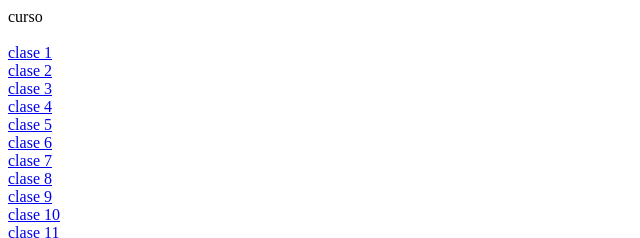
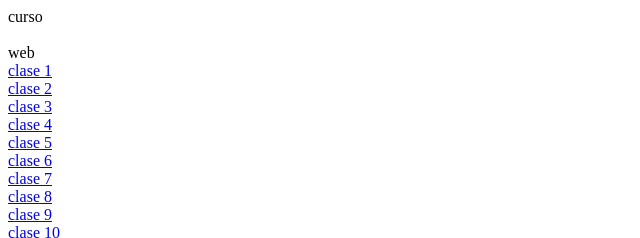
Before and after one commit to hector202223/CodoACodo, a plain HTML site: page index.html in a window 1280 px wide. Shown: the top 238 px of the page, 0-640 px from the left. Drawn offline with Linux system fonts and the light colour scheme.

Commit message:
Actualizar index.html

```diff
--- a/index.html
+++ b/index.html
@@ -1,5 +1,7 @@
 curso<br>
 <br>
+<a hred="https://hector202223.github.io/CodoACodo/">web</a><br>
+
 
 <a href="https://hector202223.github.io/CodoACodo/clase_1">clase 1</a><br>
 <a
```
